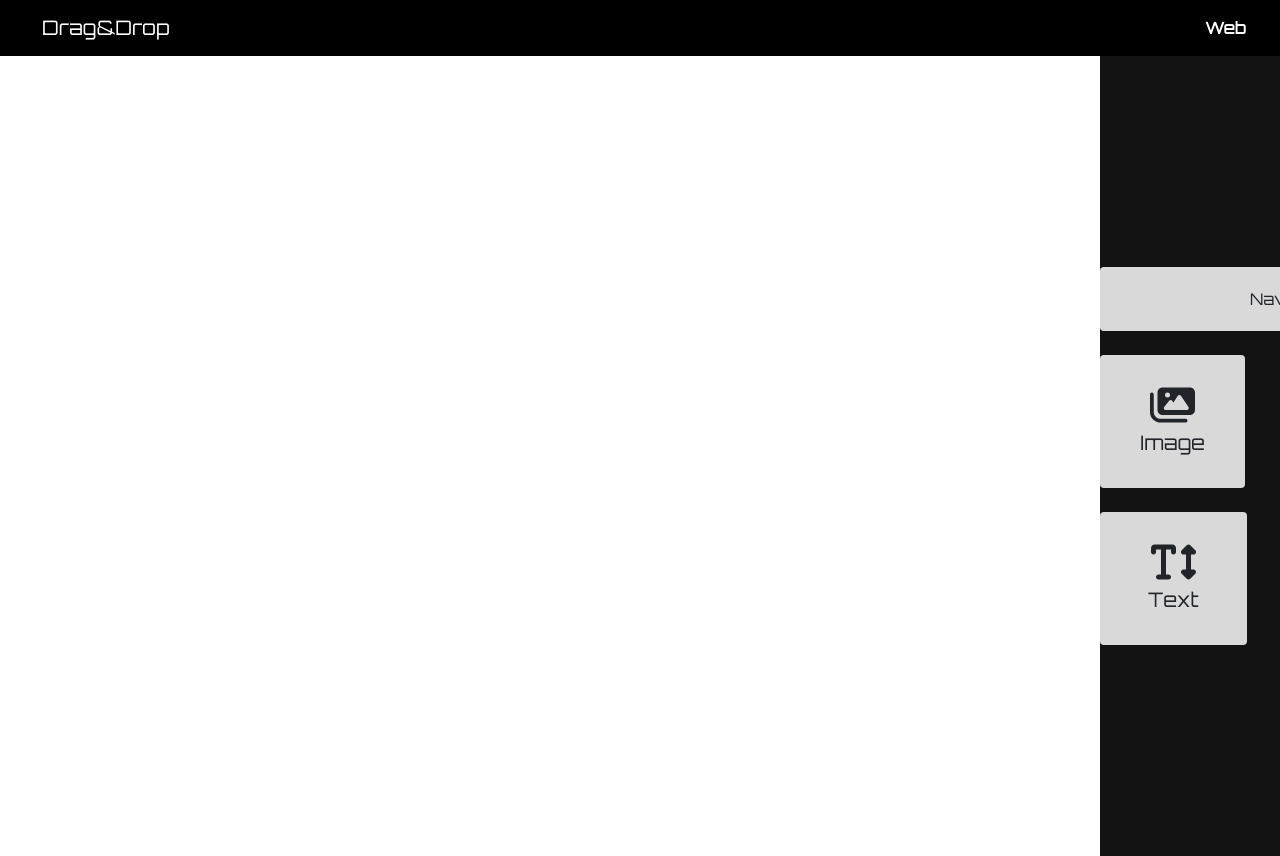
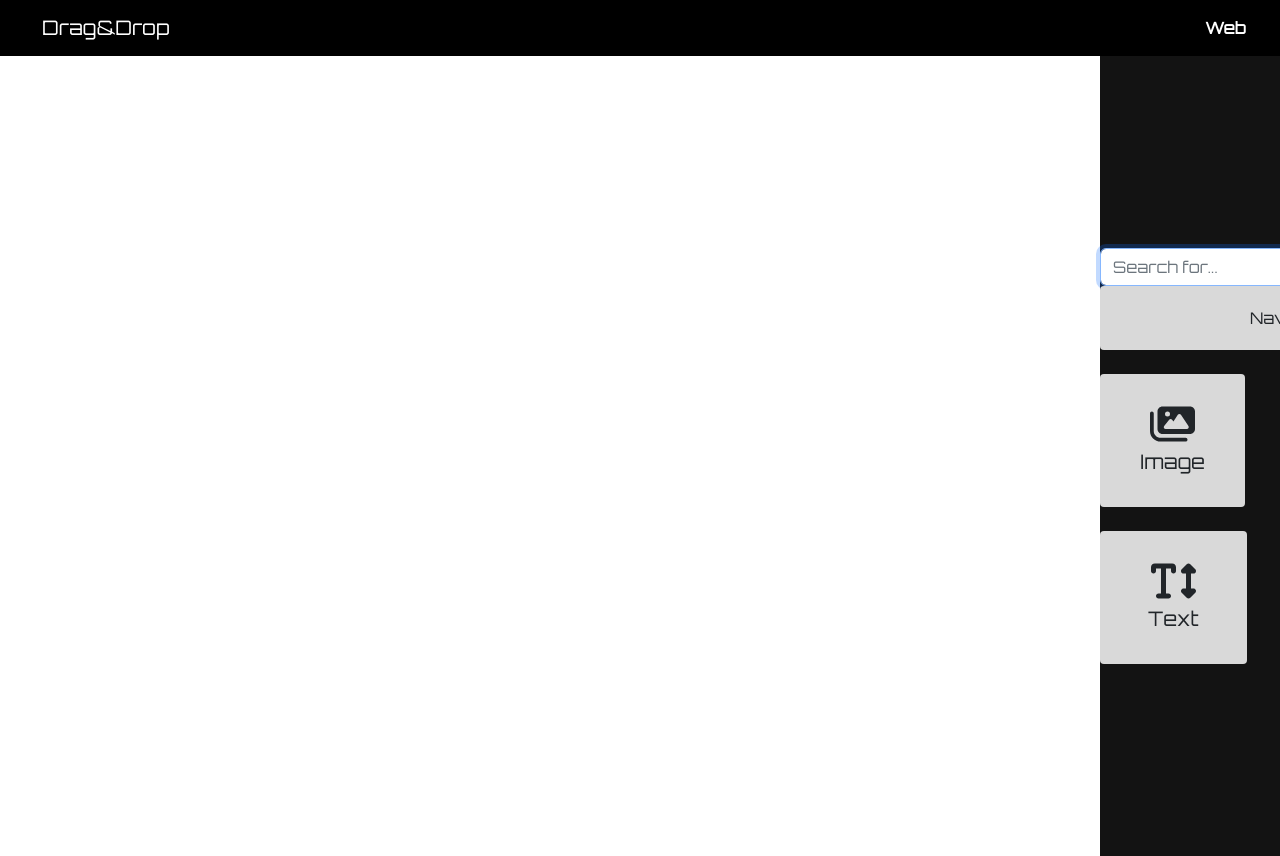
Before and after one commit to adetoye-dev/v42-geckos-team-14, a React (Create React App) app: page / in a window 1280 px wide. Shown: the top 856 px of the page. Built offline with nearby package versions, Linux system fonts and the light colour scheme.

Commit message:
Added search form

```diff
--- a/src/components/ComponentList.js
+++ b/src/components/ComponentList.js
@@ -5,6 +5,7 @@ import useAddComponent from "../hooks/useAddComponent";
 import { FontAwesomeIcon } from "@fortawesome/react-fontawesome";
 import { faImages } from "@fortawesome/free-solid-svg-icons";
 import { faTextHeight } from "@fortawesome/free-solid-svg-icons";
+import SearchBar from "./SearchBar";
 import allcomponents from "../allcomponents"; // List of components to render
 
 function ComponentList(props) {
@@ -24,6 +25,7 @@ function ComponentList(props) {
   if (showTab === "web")
     return (
       <section id="ComponentList" onClick={(e) => addComponent(e)}>
+        <SearchBar />
         <ExampleComponentTemplate className="c1" id="c1" text="Navbar" />
         <br />
         <div className="c2 fs-5 text-center" id="c2">
--- /dev/null
+++ b/src/components/SearchBar.js
@@ -0,0 +1,23 @@
+import React, { useContext } from "react";
+import { FontAwesomeIcon } from "@fortawesome/react-fontawesome";
+import { faMagnifyingGlass } from "@fortawesome/free-solid-svg-icons";
+
+export default function SearchBar() {
+    return (
+      <form>
+        <div className="row">
+          <div className="col-8 city-button">
+            <input
+              type="search"
+              placeholder="Search for..."
+              className="form-control"
+              autoFocus="on"
+            />
+          </div>
+          <div className="col-4 search-button">
+            <input type="submit" value="Search" className="btn btn-branding" />
+          </div>
+        </div>
+      </form>
+    );
+}
```
